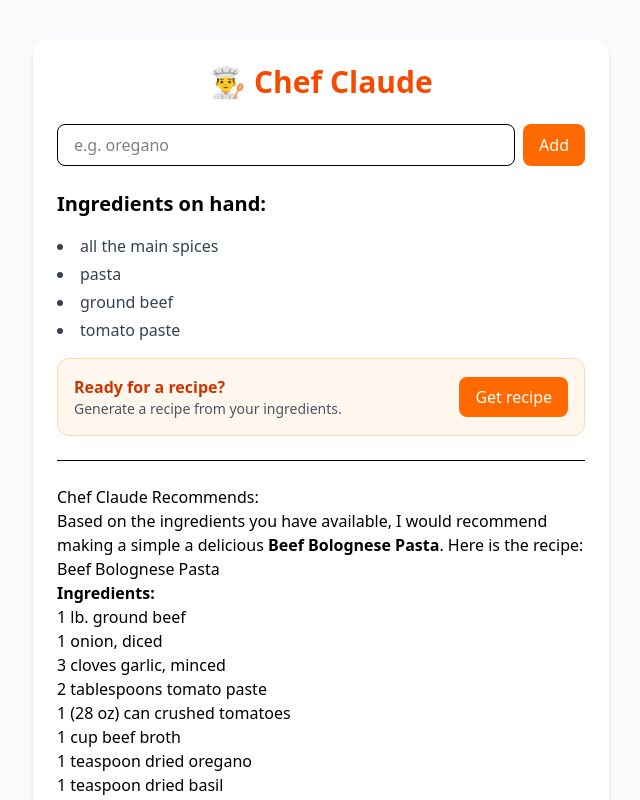
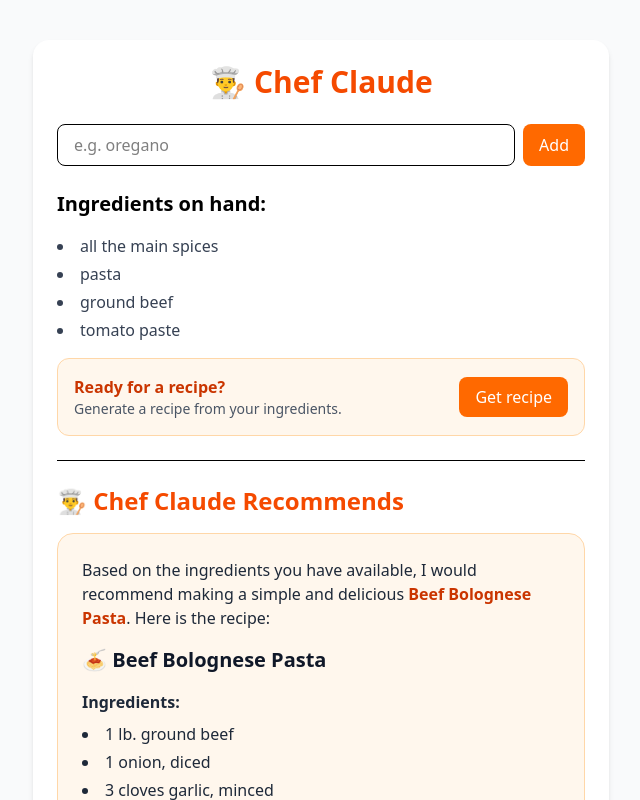
Before and after one commit to system-Barinda/React-project-of-learning, a React (Vite) app in the folder React_learning/: page / in a window 1280 px wide. Both pictures are taken after a click on the button "Get recipe". Shown: the top 800 px of the page, without its empty margins (319-959 px from the left). Built offline with nearby package versions, Linux system fonts and the light colour scheme.

Commit message:
chore:done to run all things

```diff
--- a/React_learning/src/chefClaude/ClaudeRecipe.jsx
+++ b/React_learning/src/chefClaude/ClaudeRecipe.jsx
@@ -1,12 +1,31 @@
 export default function ClaudeRecipe() {
     return (
-        <section>
-            <h2>Chef Claude Recommends:</h2>
-            <article className="suggested-recipe-container" aria-live="polite">
-                <p>Based on the ingredients you have available, I would recommend making a simple a delicious <strong>Beef Bolognese Pasta</strong>. Here is the recipe:</p>
-                <h3>Beef Bolognese Pasta</h3>
-                <strong>Ingredients:</strong>
-                <ul>
+        <section className="space-y-4">
+            <h2 className="text-2xl font-bold text-orange-600">
+                👨‍🍳 Chef Claude Recommends
+            </h2>
+
+            <article
+                className="bg-orange-50 border border-orange-200 rounded-2xl p-6 space-y-4 text-gray-800"
+                aria-live="polite"
+            >
+                <p>
+                    Based on the ingredients you have available, I would recommend
+                    making a simple and delicious{" "}
+                    <strong className="text-orange-700">
+                        Beef Bolognese Pasta
+                    </strong>.
+                    Here is the recipe:
+                </p>
+
+                <h3 className="text-xl font-semibold text-gray-900">
+                    🍝 Beef Bolognese Pasta
+                </h3>
+
+                {/* Ingredients */}
+                <div>
+                    <strong className="block mb-2">Ingredients:</strong>
+                    <ul className="list-disc list-inside space-y-1">
                         <li>1 lb. ground beef</li>
                         <li>1 onion, diced</li>
                         <li>3 cloves garlic, minced</li>
@@ -16,20 +35,27 @@ export default function ClaudeRecipe() {
                         <li>1 teaspoon dried oregano</li>
                         <li>1 teaspoon dried basil</li>
                         <li>Salt and pepper to taste</li>
-                    <li>8 oz pasta of your choice (e.g., spaghetti, penne, or linguine)</li>
+                        <li>8 oz pasta (spaghetti, penne, or linguine)</li>
                     </ul>
-                <strong>Instructions:</strong>
-                <ol>
-                    <li>Bring a large pot of salted water to a boil for the pasta.</li>
-                    <li>In a large skillet or Dutch oven, cook the ground beef over medium-high heat, breaking it up with a wooden spoon, until browned and cooked through, about 5-7 minutes.</li>
-                    <li>Add the diced onion and minced garlic to the skillet and cook for 2-3 minutes, until the onion is translucent.</li>
-                    <li>Stir in the tomato paste and cook for 1 minute.</li>
-                    <li>Add the crushed tomatoes, beef broth, oregano, and basil. Season with salt and pepper to taste.</li>
-                    <li>Reduce the heat to low and let the sauce simmer for 15-20 minutes, stirring occasionally, to allow the flavors to meld.</li>
-                    <li>While the sauce is simmering, cook the pasta according to the package instructions. Drain the pasta and return it to the pot.</li>
-                    <li>Add the Bolognese sauce to the cooked pasta and toss to combine.</li>
-                    <li>Serve hot, garnished with additional fresh basil or grated Parmesan cheese if desired.</li>
+                </div>
+
+                {/* Instructions */}
+                <div>
+                    <strong className="block mb-2">Instructions:</strong>
+                    <ol className="list-decimal list-inside space-y-2">
+                        <li>Bring a large pot of salted water to a boil.</li>
+                        <li>Cook the ground beef over medium-high heat until browned.</li>
+                        <li>Add onion and garlic; cook until soft.</li>
+                        <li>Stir in tomato paste and cook for 1 minute.</li>
+                        <li>Add tomatoes, broth, oregano, and basil. Season to taste.</li>
+                        <li>Simmer on low heat for 15–20 minutes.</li>
+                        <li>Cook pasta according to package instructions.</li>
+                        <li>Toss pasta with the Bolognese sauce.</li>
+                        <li>
+                            Serve hot with fresh basil or grated Parmesan if desired.
+                        </li>
                     </ol>
+                </div>
             </article>
         </section>
     )
```
Lines whose indentation alone changed are shown as unchanged.
